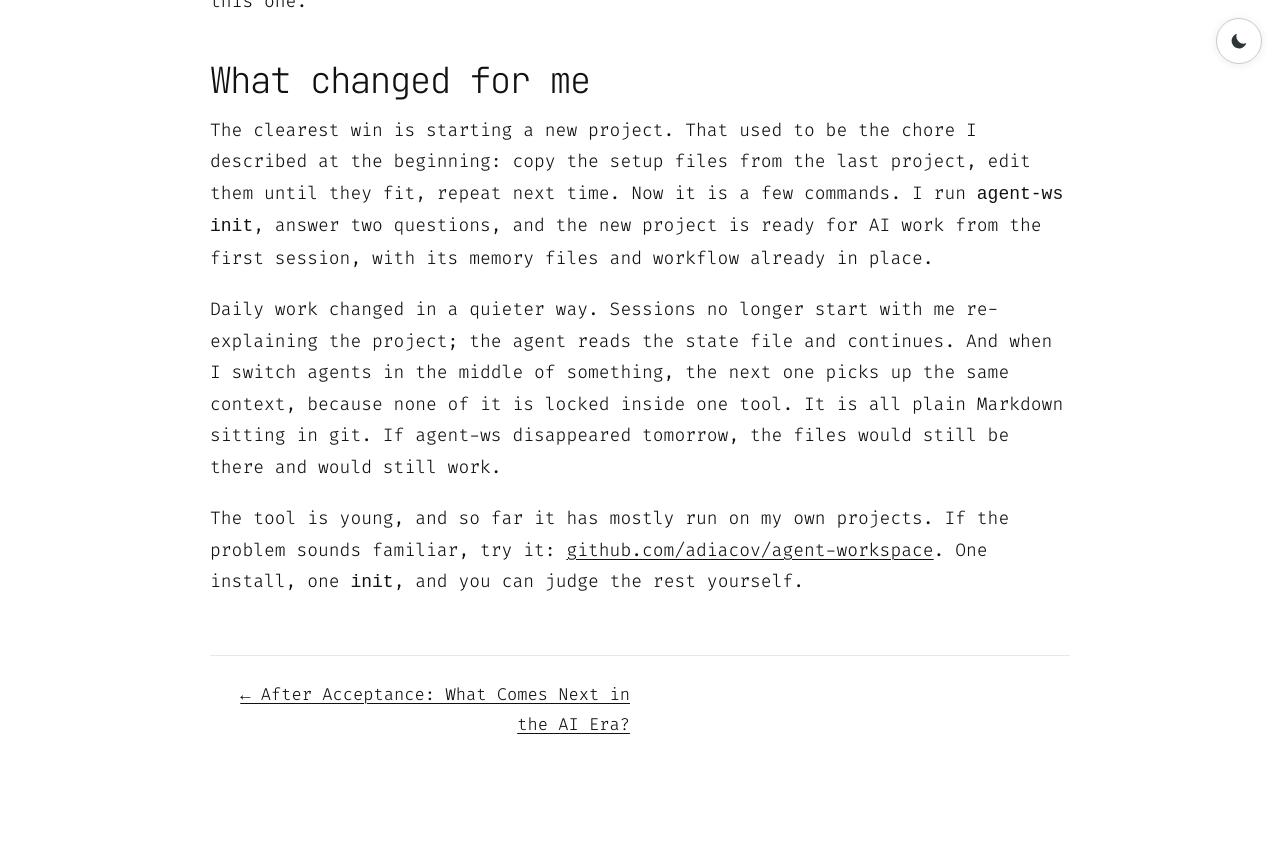
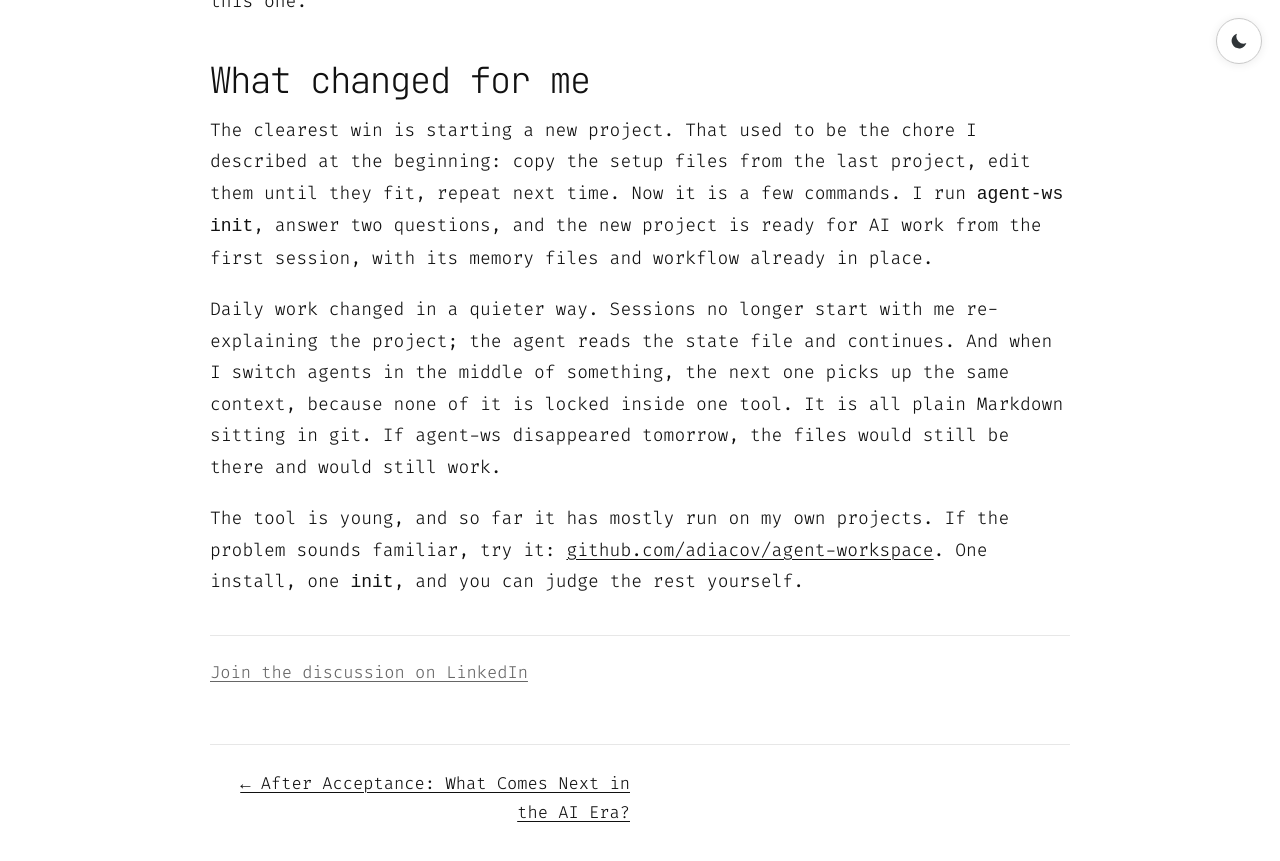
Before and after one commit to adiacov/adiacov.github.io, a Jekyll site: the page built from _posts/2026-07-02-i-built-agent-ws.md, in a window 1280 px wide and 900 px high, scrolled down 3879 px. Shown: the top 861 px of the window. Built offline with Jekyll 4.4.1, drawn with Linux system fonts in a browser that asks for light colours; before the commit the page ends 4690 px from its top, so only the background shows below that; part of the change alters nothing that is shown.

Commit message:
Publish posts from writing repo

```diff
--- a/_posts/2026-07-02-i-built-agent-ws.md
+++ b/_posts/2026-07-02-i-built-agent-ws.md
@@ -8,6 +8,8 @@ takeaways:
   - agent-ws sets up a few plain Markdown files that every agent reads, so you explain the project once.
   - The tool stays simple. It copies files and never reads them; the agent does the smart part.
   - Starting a new AI-ready project is a few commands instead of copying files by hand.
+discuss:
+  linkedin: https://www.linkedin.com/posts/alexandru-diacov_i-built-agent-ws-because-my-ai-agents-kept-share-7478509321593491456-lzsz/
 ---
 
 Every session with an AI coding agent starts the same way. The tool opens, and it knows nothing. It does not know what the project is, what we decided last week, or that the deploy script has a step you must never skip. So I explain. The next day I explain again, paste the same context, and only then get to the actual work.
```
